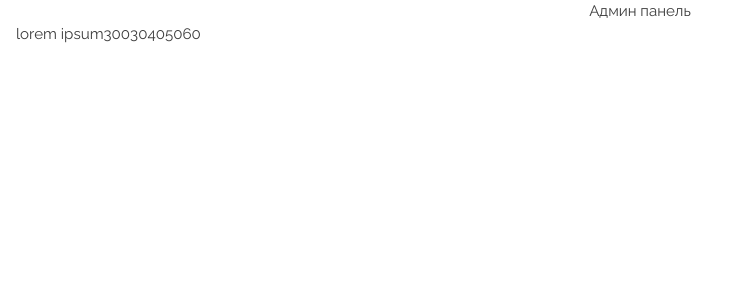
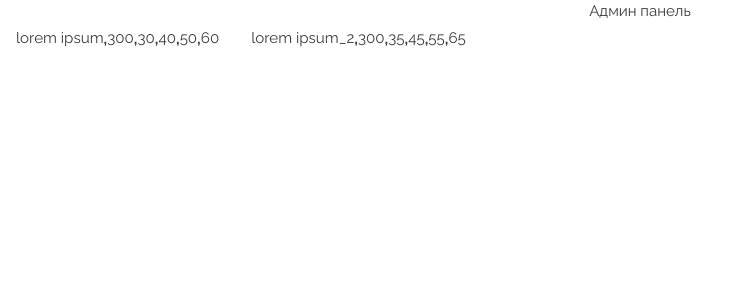
Before and after one commit to lavet13/sadovod-ts, a React (Vite) app: page /my-admin/goods in a window 1280 px wide. Shown: the top 300 px of the page, without its empty margins (0-737 px from the left). Built offline with nearby package versions, Linux system fonts and the light colour scheme; data requests are answered from the project's data file.

Commit message:
selectGoodById and some other stuff

```diff
--- a/db.json
+++ b/db.json
@@ -5,6 +5,12 @@
       "price": "300",
       "sizes": [30, 40, 50, 60],
       "description": "lorem ipsum"
+    },
+    {
+      "id": 2,
+      "price": "300",
+      "sizes": [35, 45, 55, 65],
+      "description": "lorem ipsum_2"
     }
   ]
 }
--- a/src/app/App.tsx
+++ b/src/app/App.tsx
@@ -1,16 +1,7 @@
 import Header from '../components/header/header.component';
 import { Outlet } from 'react-router-dom';
-import { useAppDispatch } from './hooks';
-import { useEffect } from 'react';
-import { fetchGoods } from '../features/goods/goodsSlice';
 
 function App() {
-  const dispatch = useAppDispatch();
-
-  useEffect(() => {
-    dispatch(fetchGoods());
-  }, []);
-
   return (
     <>
       <Header />
--- a/src/features/goods/goodsSlice.ts
+++ b/src/features/goods/goodsSlice.ts
@@ -21,11 +21,9 @@ export type ErrorResponse = {
   message: string;
 };
 
-export type Goods = { [id: string]: Good };
-
 export type GoodsState = {
   readonly error: ErrorResponse | null;
-  readonly status: 'idle' | 'loading' | 'succeeded' | 'failed';
+  readonly status: 'idle' | 'loading' | 'failed';
 };
 
 const additionalState: GoodsState = {
@@ -85,6 +83,7 @@ const goodsSlice = createSlice({
       .addCase(fetchGoods.fulfilled, (state, action) => {
         state.status = 'idle';
         goodsAdapter.setAll(state, action.payload);
+        state.error = null;
       })
       .addCase(fetchGoods.rejected, (state, action) => {
         if (action.payload) {
@@ -98,13 +97,38 @@ const goodsSlice = createSlice({
 export default goodsSlice.reducer;
 
 // pre-built-in selectors
-export const { selectAll: selectGoods, selectById: selectGoodById } =
-  goodsAdapter.getSelectors((state: RootState) => state.goods);
+export const { selectAll: selectGoods } = goodsAdapter.getSelectors(
+  (state: RootState) => state.goods
+);
 
 // selectors
-export const selectGoodsStatus = (state: RootState) => state.goods.status;
-export const selectGoodsError = (state: RootState) => state.goods.error;
+export const selectGoodsReducer = (state: RootState) => state.goods;
+
+export const selectGoodsStatus = createSelector(
+  [selectGoodsReducer],
+  goodsSlice => goodsSlice.status
+);
+
+export const selectGoodsError = createSelector(
+  [selectGoodsReducer],
+  goodsSlice => goodsSlice.error
+);
+
+export const selectGoodsEntities = createSelector(
+  [selectGoodsReducer],
+  goodsSlice => goodsSlice.entities
+);
 
 export const selectGoodIds = createSelector([selectGoods], goods =>
   goods.map(good => good.id)
 );
+
+// selector factory
+export const makeSelectGoodById = () => {
+  const selectGoodById = createSelector(
+    [selectGoodsEntities, (_, goodId: string) => goodId],
+    (entities, goodId) => entities[goodId]
+  );
+
+  return selectGoodById;
+};
--- a/src/main.tsx
+++ b/src/main.tsx
@@ -34,6 +34,7 @@ import { store } from './app/store';
 import MyAdminPage from './pages/my-admin/my-admin-page.component';
 import MyAdminNav from './pages/my-admin/my-admin-nav.component';
 import MyAdminGoodsList from './pages/my-admin/my-admin-goods-list.component';
+import MyAdminEditGoodItem from './pages/my-admin/my-admin-goods-edit-item.component';
 
 const router = createBrowserRouter(
   createRoutesFromElements(
@@ -46,13 +47,14 @@ const router = createBrowserRouter(
         </Route>
       </Route>
       <Route
-        path='my-admin'
+        path='/my-admin'
         element={<MyAdminPage />}
         errorElement={<ErrorPage />}
       >
         <Route errorElement={<ErrorPage />}>
           <Route index element={<MyAdminNav />} />
-          <Route path='/my-admin/goods' element={<MyAdminGoodsList />} />
+          <Route path='goods' element={<MyAdminGoodsList />} />
+          <Route path='goods/:goodId' element={<MyAdminEditGoodItem />} />
         </Route>
       </Route>
     </>
--- a/src/pages/error-page.component.tsx
+++ b/src/pages/error-page.component.tsx
@@ -1,14 +1,15 @@
 import { Box, Container, Stack, Typography } from '@mui/material';
-import { useNavigate } from 'react-router-dom';
+import { isRouteErrorResponse, useNavigate } from 'react-router-dom';
 import { useRouteError } from 'react-router-dom';
 import { Button } from '@mui/material';
+import { useCallback } from 'react';
 
 const ErrorPage = () => {
   const navigate = useNavigate();
   const error: any = useRouteError();
   console.log({ error });
 
-  const handleNavigateBackTo = () => navigate(-1);
+  const handleNavigateBackTo = useCallback(() => navigate(-1), [navigate]);
 
   return (
     <Box
--- /dev/null
+++ b/src/pages/my-admin/my-admin-goods-edit-item.component.tsx
@@ -0,0 +1,27 @@
+import { useParams } from 'react-router-dom';
+import { useAppSelector } from '../../app/hooks';
+import { makeSelectGoodById } from '../../features/goods/goodsSlice';
+import { useMemo } from 'react';
+
+type EditGoodItemParams = {
+  goodId: string;
+};
+
+const MyAdminEditGoodItem = () => {
+  const { goodId } = useParams<
+    keyof EditGoodItemParams
+  >() as EditGoodItemParams;
+
+  const selectGoodById = useMemo(makeSelectGoodById, []);
+  const good = useAppSelector(state => selectGoodById(state, goodId));
+
+  if (!good)
+    throw new Response('', {
+      status: 404,
+      statusText: 'Product not found',
+    });
+
+  return null;
+};
+
+export default MyAdminEditGoodItem;
--- a/src/pages/my-admin/my-admin-goods-item.component.tsx
+++ b/src/pages/my-admin/my-admin-goods-item.component.tsx
@@ -1,5 +1,5 @@
-import { FC } from 'react';
-import { selectGoodById } from '../../features/goods/goodsSlice';
+import { FC, useMemo } from 'react';
+import { makeSelectGoodById } from '../../features/goods/goodsSlice';
 import { useAppSelector } from '../../app/hooks';
 import { Link } from 'react-router-dom';
 import { Typography } from '@mui/material';
@@ -10,7 +10,9 @@ type MyAdminGoodItem = {
 };
 
 const MyAdminGoodItem: FC<MyAdminGoodItem> = ({ id }) => {
+  const selectGoodById = useMemo(makeSelectGoodById, []);
   const good = useAppSelector(state => selectGoodById(state, id));
+  console.log(good);
 
   return (
     <GenericButtonComponent
@@ -19,9 +21,14 @@ const MyAdminGoodItem: FC<MyAdminGoodItem> = ({ id }) => {
       variant='nav-button'
     >
       <Typography>{good?.description}</Typography>
+      {','}
       <Typography>{good?.price}</Typography>
-      {good?.sizes.map(size => (
-        <Typography key={size}>{size}</Typography>
+      {','}
+      {good?.sizes.map((size, idx, arr) => (
+        <>
+          <Typography key={size}>{size}</Typography>
+          {idx !== arr.length - 1 && ','}
+        </>
       ))}
     </GenericButtonComponent>
   );
```
